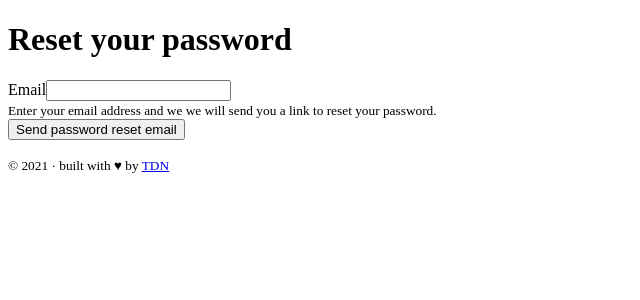
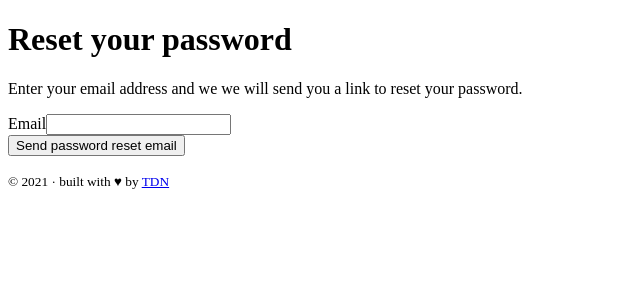
Before and after one commit to papemalick20/Panterest, a Symfony app: template templates/reset_password/request.html.twig in a window 1280 px wide. Shown: the part 78-378 px from the top of the page, without its empty margins (0-640 px from the left). Run offline with Twig, Linux system fonts and the light colour scheme; the template is opened without the code that fills it, so the values that code supplies are empty; form fields are guessed from the names that the template uses; some libraries are stand-ins or nearby versions.

Commit message:
add style reset-passwor template

```diff
--- a/templates/reset_password/request.html.twig
+++ b/templates/reset_password/request.html.twig
@@ -1,22 +1,29 @@
 {% extends 'layouts/base.html.twig' %}
 
-{% block title %}Reset your password{% endblock %}
+{% block title 'Reset your password' %}
 
 {% block body %}
-    {% for flashError in app.flashes('reset_password_error') %}
-        <div class="alert alert-danger" role="alert">{{ flashError }}</div>
-    {% endfor %}
-    <h1>Reset your password</h1>
+    <div class="row">
+     <div class="col-md-6 mx-auto">
+     <h1 class="mt-5 mb-3 text-center">Reset your password</h1>
+            {% for flashError in app.flashes('reset_passwor_error') %}
+            <div class="alert alert-error rounded mb-3" role="alert">{{ flashError }}</div>
+        {% endfor %}
 
-    {{ form_start(requestForm) }}
-        {{ form_row(requestForm.email) }}
-        <div>
-            <small>
-                Enter your email address and we we will send you a
-                link to reset your password.
-            </small>
-        </div>
+                <pa class="mt-5 text-center text-muted">
+                    Enter your email address and we we will send you a
+                    link to reset your password.
+                </p>
 
-        <button class="btn btn-primary">Send password reset email</button>
-    {{ form_end(requestForm) }}
+
+
+        {{ form_start(requestForm) }}
+            {{ form_row(requestForm.email) }}
+
+
+            <button type="submit"class="btn btn-primary btn-lg btn-block mt-5">
+            Send password reset email</button>
+        {{ form_end(requestForm) }}
+     </div>
+    </div>
 {% endblock %}
```
Also changed, not shown: templates/reset_password/reset.html.twig (+8 -3 lines).
